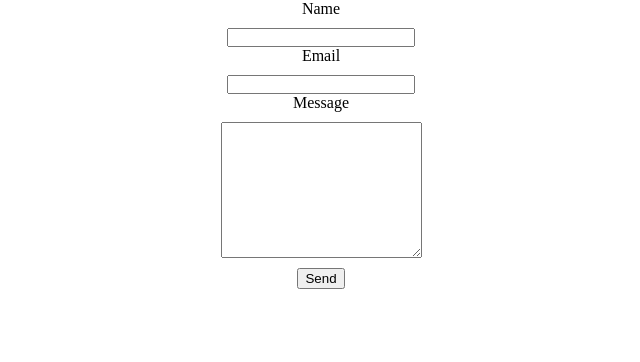
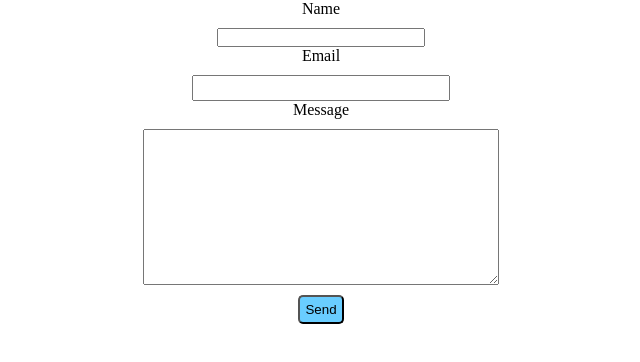
Before and after one commit to TheOmegaWolf/portfolio-new, a Next.js app: page /components/Email in a window 1280 px wide. Shown: the top 362 px of the page, without its empty margins (319-959 px from the left). Built offline with nearby package versions, Linux system fonts and the light colour scheme.

Commit message:
portfolio really frekkin done!

```diff
--- a/src/pages/Base.js
+++ b/src/pages/Base.js
@@ -56,7 +56,7 @@ export default function Base(props) {
                   className={`modal show ${pokemonFont.className}`}
                   style={{ display: "block", position: "initial" }}
                 >
-                  <Modal.Dialog style={{ color: "black" }}>
+                  <Modal.Dialog style={{ color: "black", width: 400 }}>
                     <Modal.Header className="dflex alignBoth">
                       <div className="cover dflex alignBoth">Hit me up!</div>
                       <span
--- a/src/pages/components/Email.js
+++ b/src/pages/components/Email.js
@@ -4,7 +4,8 @@ import { useRouter } from "next/router";
 import localFont from "@next/font/local";
 import styles from "../../styles/Contacts.module.css";
 const manaspcFont = localFont({ src: "../fonts/manaspc.ttf" });
-
+const PixAntiqua = localFont({ src: "../fonts/PixAntiqua.ttf" });
+const Gibberesque = localFont({ src: "../fonts/Gibberesque.ttf" });
 const ContactUs = () => {
   const form = useRef();
   const router = useRouter();
@@ -60,22 +61,34 @@ const ContactUs = () => {
         <input
           type="text"
           name="from_name"
-          className={`${manaspcFont.className} ${styles.mt10}`}
+          style={{ width: 200 }}
+          className={`${Gibberesque.className} ${styles.mt10}`}
         />
         <label>Email</label>
         <input
           type="email"
           name="user_email"
-          className={`${manaspcFont.className} ${styles.mt10}`}
+          style={{ width: 250 }}
+          className={`${PixAntiqua.className} ${styles.mt10}`}
         />
         <label>Message</label>
         <textarea
           name="message"
-          className={`${manaspcFont.className} ${styles.mt10}`}
+          className={` ${styles.mt10} ${styles.textareaBox}`}
           rows={10}
           columns={20}
         />
-        <input type="submit" value="Send" className={`${styles.mt10}`} />
+        <input
+          type="submit"
+          value="Send"
+          style={{
+            backgroundColor: "#69CDFF",
+            color: "black",
+            padding: 5,
+            borderRadius: 5,
+          }}
+          className={`${styles.mt10}`}
+        />
       </form>
     );
   }
--- a/src/styles/Contacts.module.css
+++ b/src/styles/Contacts.module.css
@@ -1,3 +1,6 @@
 .mt10 {
   margin-top: 10px;
 }
+.textareaBox {
+  width: 350px;
+}
```
Also changed, not shown: src/pages/GameInfoBox.js (+7 -1 lines), src/pages/components/SnakeBodyTile.js (+7 -0 lines), src/pages/components/SnakeOne.js (+9 -9 lines), src/styles/components/GameInfoBox.module.css (+6 -1 lines), src/styles/components/SnakeBodyTile.module.css (+14 -0 lines), src/pages/fonts/Gibberesque.ttf (added), src/pages/fonts/PixAntiqua.ttf (added).
